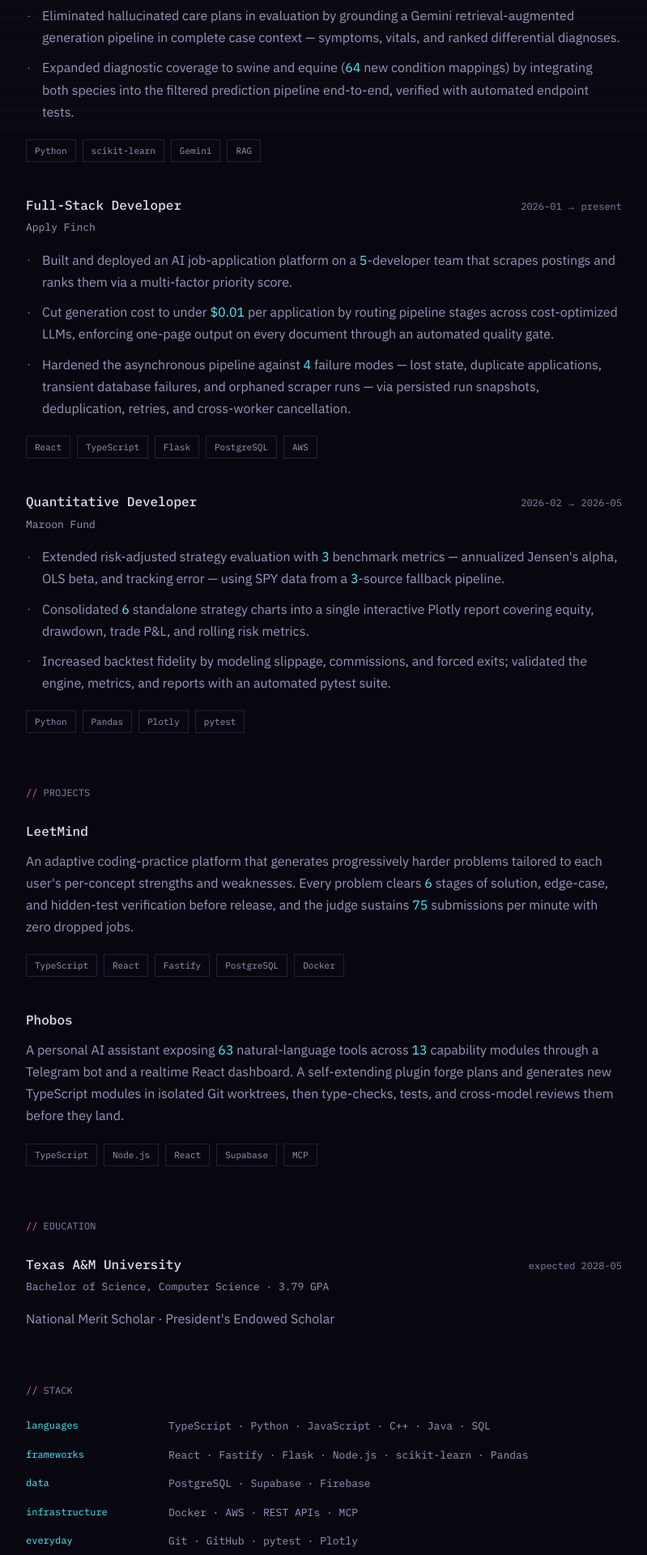
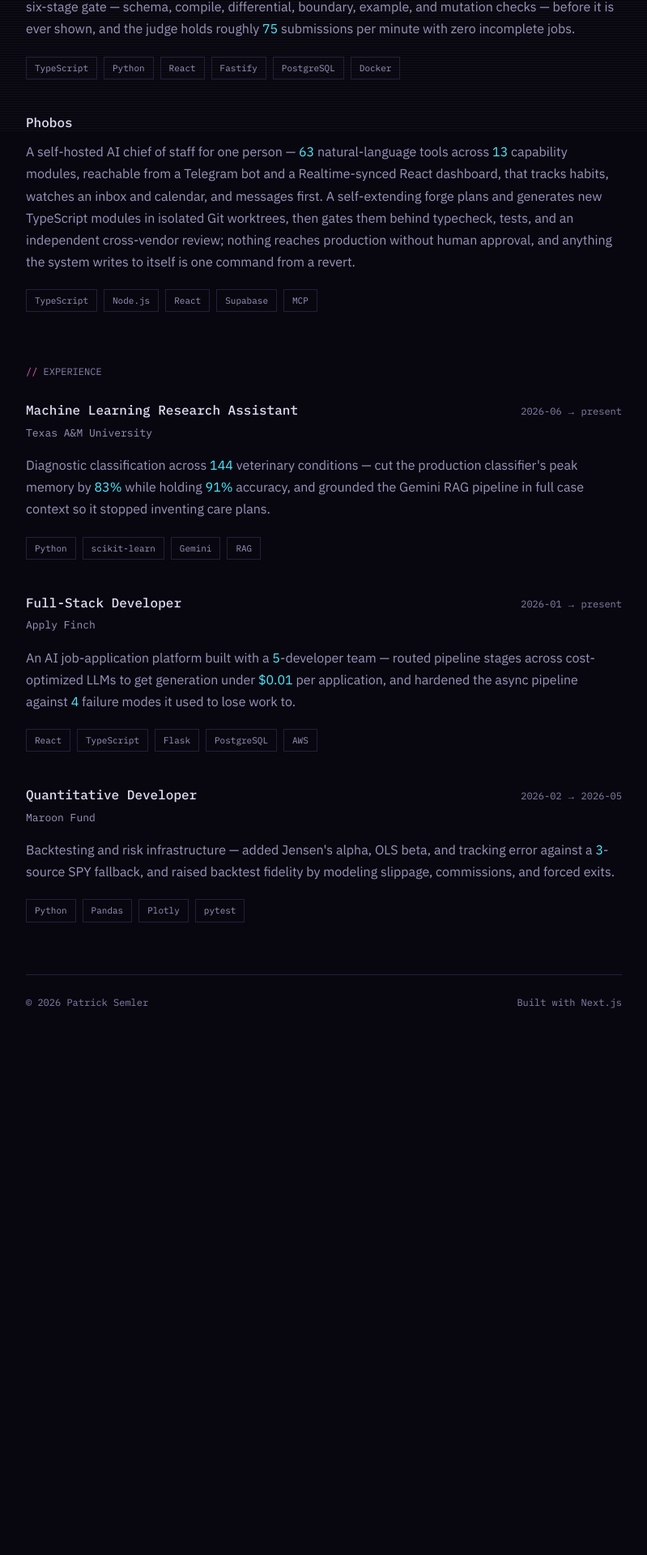
Before and after one commit to patricksemler/patricksemler.github.io, a Next.js app: page / in a window 1280 px wide. Shown: the part 637-2557 px from the top of the page at 81% size, without its empty margins (240-1039 px from the left). After the commit the page ends 1948 px from the top, so only its background shows below. Built offline with nearby package versions, Linux system fonts and the light colour scheme.

Commit message:
Structural changes

```diff
--- a/app/page.tsx
+++ b/app/page.tsx
@@ -1,8 +1,6 @@
-import { Education } from "@/components/education";
 import { Experience } from "@/components/experience";
 import { Intro } from "@/components/intro";
 import { Projects } from "@/components/projects";
-import { Stack } from "@/components/stack";
 import { profile } from "@/content/profile";
 
 export default function Home() {
@@ -20,11 +18,16 @@ export default function Home() {
       <div className="mx-auto w-full max-w-[52rem] px-6 py-12 sm:px-10 sm:py-14 lg:px-12 lg:py-16">
         <Intro />
 
+        {/* Projects lead. The résumé is linked in the header and covers the
+            employment record in order; what this page adds is the work, so the
+            work goes first and experience corroborates it.
+
+            Education and Stack both came out — the résumé carries the degree
+            and the coursework, and the per-entry tags already say what each
+            thing was built with, which is the only context a tool list has. */}
         <main id="main" className="mt-16 flex flex-col gap-16">
+          <Projects />
           <Experience />
-          <Projects />
-          <Education />
-          <Stack />
         </main>
 
         <footer className="relative z-10 mt-16 border-t border-line pt-6">
--- a/components/education.tsx
+++ /dev/null
@@ -1,23 +0,0 @@
-import { education } from "@/content/profile";
-import { Section } from "./section";
-
-export function Education() {
-  const honors = education.detail.find((d) => d.label === "honors");
-
-  return (
-    <Section id="education" label="Education">
-      <div className="flex flex-wrap items-baseline justify-between gap-x-8 gap-y-1">
-        <h3 className="text-[1rem] font-medium text-ink">{education.school}</h3>
-        <p className="text-[0.75rem] text-faint tabular-nums">{`expected ${education.graduation}`}</p>
-      </div>
-      <p className="mt-1 text-[0.8125rem] text-dim">
-        {`${education.degree} · 3.79 GPA`}
-      </p>
-      {honors ? (
-        <p className="mt-4 font-sans text-[1rem] leading-[1.7] text-dim">
-          {honors.value}
-        </p>
-      ) : null}
-    </Section>
-  );
-}
--- a/components/experience.tsx
+++ b/components/experience.tsx
@@ -21,22 +21,12 @@ export function Experience() {
 
             <p className="mt-1 text-[0.8125rem] text-dim">{role.company}</p>
 
-            <ul className="mt-4 flex flex-col gap-2.5">
-              {role.bullets.map((bullet) => (
-                <li
-                  key={bullet}
-                  className="relative pl-5 font-sans text-[1rem] leading-[1.7] text-dim"
-                >
-                  <span
-                    aria-hidden
-                    className="absolute top-[0.3em] left-0 font-mono text-[0.75rem] text-faint"
-                  >
-                    ·
-                  </span>
-                  <Metrics text={bullet} />
-                </li>
-              ))}
-            </ul>
+            {/* One line, not three bullets. The bulleted version is the
+                résumé's job, and printing it twice is what made this page a
+                duplicate of the PDF. */}
+            <p className="mt-4 font-sans text-[1rem] leading-[1.7] text-dim">
+              <Metrics text={role.summary} />
+            </p>
 
             <TagList
               items={role.stack}
--- a/components/stack.tsx
+++ /dev/null
@@ -1,22 +0,0 @@
-import { stack } from "@/content/profile";
-import { Section } from "./section";
-
-export function Stack() {
-  return (
-    <Section id="stack" label="Stack">
-      <dl className="flex flex-col gap-3.5">
-        {stack.map((group) => (
-          <div
-            key={group.group}
-            className="grid gap-x-8 gap-y-0.5 sm:grid-cols-[9rem_minmax(0,1fr)]"
-          >
-            <dt className="text-[0.75rem] text-cyan">{group.group}</dt>
-            <dd className="text-[0.8125rem] text-dim">
-              {group.items.join(" · ")}
-            </dd>
-          </div>
-        ))}
-      </dl>
-    </Section>
-  );
-}
--- a/content/profile.ts
+++ b/content/profile.ts
@@ -1,6 +1,10 @@
 /* ==========================================================================
  * EDIT THIS FILE — it is the only file you need to touch to change what the
- * site says. Content is drawn from Patrick Semler's résumé (July 2026).
+ * site says.
+ *
+ * The résumé is linked in the header and carries the complete record: every
+ * bullet, every date, coursework, honors. So this page does not have to, and
+ * the rule for anything you add here is that it should not try to.
  * ========================================================================== */
 
 export const profile = {
@@ -17,7 +21,6 @@ export const profile = {
   email: "patricksemler@tamu.edu",
 } as const;
 
-
 /* --------------------------------------------------------------------------
  * The opening paragraph. Split into parts so a phrase can carry a link: give
  * a part an `href` and it renders as an inline link, otherwise it is plain
@@ -28,108 +31,37 @@ export type BioPart = { text: string; href?: string };
 export const bio: BioPart[] = [
   { text: "I'm a Computer Science student at " },
   { text: "Texas A&M", href: "https://www.tamu.edu" },
-  { text: ", currently doing machine learning research on veterinary diagnostics. I build full-stack AI systems at " },
+  {
+    text: ", currently doing machine learning research on veterinary diagnostics. I build full-stack AI systems at ",
+  },
   { text: "Apply Finch" },
   { text: ", and before that wrote backtesting and risk infrastructure at " },
   { text: "Maroon Fund" },
+  /* The paragraph hands off to the section below it rather than summing up:
+     both projects are named with just enough of a hook to make scrolling the
+     obvious next move, and the full write-up is eight lines down. */
   { text: ". On my own time I'm building " },
   { text: "LeetMind" },
-  { text: ", an adaptive coding-practice platform, and " },
+  {
+    text: ", an adaptive coding-practice platform that aims each problem at what you are actually weak at, and ",
+  },
   { text: "Phobos" },
-  { text: ", a self-extending AI assistant. National Merit Scholar, 3.79 GPA." },
+  {
+    text: ", a self-hosted AI chief of staff that can safely write and deploy new tools for itself.",
+  },
 ];
 
 /* --------------------------------------------------------------------------
  * Links. `label` is what renders; order is preserved.
+ *
+ * No "Email" entry — the address is written out in full under the name
+ * instead, which is both more visible and one fewer thing to click.
  * ----------------------------------------------------------------------- */
 export const links = [
   { label: "GitHub", href: "https://github.com/patricksemler" },
   { label: "LinkedIn", href: "https://linkedin.com/in/patricksemler" },
-  { label: "Email", href: "mailto:patricksemler@tamu.edu" },
   { label: "Résumé", href: "/resume.pdf" },
 ] as const;
-
-/* --------------------------------------------------------------------------
- * Education.
- * ----------------------------------------------------------------------- */
-export const education = {
-  school: "Texas A&M University",
-  degree: "Bachelor of Science, Computer Science",
-  location: "College Station, TX",
-  graduation: "2028-05",
-  detail: [
-    { label: "gpa", value: "3.79 / 4.00" },
-    {
-      label: "honors",
-      value: "National Merit Scholar · President's Endowed Scholar",
-    },
-    {
-      label: "coursework",
-      value:
-        "Program Design and Concepts · Data Structures and Algorithms · Discrete Math",
-    },
-    {
-      label: "involved",
-      value: "Aggie Coding Club · Aggies Create · TAMUhack · TIDAL",
-    },
-  ],
-} as const;
-
-/* --------------------------------------------------------------------------
- * Experience. Newest first — this renders as a timeline, so order matters.
- * Dates are ISO (`2026-06`); `end: "now"` marks the entry as current.
- * ----------------------------------------------------------------------- */
-export type Role = {
-  company: string;
-  title: string;
-  start: string;
-  end: string;
-  location: string;
-  bullets: string[];
-  stack: string[];
-};
-
-export const experience: Role[] = [
-  {
-    company: "Texas A&M University",
-    title: "Machine Learning Research Assistant",
-    start: "2026-06",
-    end: "now",
-    location: "College Station, TX",
-    bullets: [
-      "Reduced production classifier peak memory by 83% while holding 91% accuracy across 144 veterinary conditions, by tuning random-forest tree count and leaf constraints.",
-      "Eliminated hallucinated care plans in evaluation by grounding a Gemini retrieval-augmented generation pipeline in complete case context — symptoms, vitals, and ranked differential diagnoses.",
-      "Expanded diagnostic coverage to swine and equine (64 new condition mappings) by integrating both species into the filtered prediction pipeline end-to-end, verified with automated endpoint tests.",
-    ],
-    stack: ["Python", "scikit-learn", "Gemini", "RAG"],
-  },
-  {
-    company: "Apply Finch",
-    title: "Full-Stack Developer",
-    start: "2026-01",
-    end: "now",
-    location: "College Station, TX",
-    bullets: [
-      "Built and deployed an AI job-application platform on a 5-developer team that scrapes postings and ranks them via a multi-factor priority score.",
-      "Cut generation cost to under $0.01 per application by routing pipeline stages across cost-optimized LLMs, enforcing one-page output on every document through an automated quality gate.",
-      "Hardened the asynchronous pipeline against 4 failure modes — lost state, duplicate applications, transient database failures, and orphaned scraper runs — via persisted run snapshots, deduplication, retries, and cross-worker cancellation.",
-    ],
-    stack: ["React", "TypeScript", "Flask", "PostgreSQL", "AWS"],
-  },
-  {
-    company: "Maroon Fund",
-    title: "Quantitative Developer",
-    start: "2026-02",
-    end: "2026-05",
-    location: "College Station, TX",
-    bullets: [
-      "Extended risk-adjusted strategy evaluation with 3 benchmark metrics — annualized Jensen's alpha, OLS beta, and tracking error — using SPY data from a 3-source fallback pipeline.",
-      "Consolidated 6 standalone strategy charts into a single interactive Plotly report covering equity, drawdown, trade P&L, and rolling risk metrics.",
-      "Increased backtest fidelity by modeling slippage, commissions, and forced exits; validated the engine, metrics, and reports with an automated pytest suite.",
-    ],
-    stack: ["Python", "Pandas", "Plotly", "pytest"],
-  },
-];
 
 /* --------------------------------------------------------------------------
  * Projects. Not a sequence — order is editorial, so put your best first.
@@ -152,8 +84,8 @@ export const projects: Project[] = [
     lang: "TypeScript",
     status: "active",
     blurb:
-      "An adaptive coding-practice platform that generates progressively harder problems tailored to each user's per-concept strengths and weaknesses. Every problem clears 6 stages of solution, edge-case, and hidden-test verification before release, and the judge sustains 75 submissions per minute with zero dropped jobs.",
-    stack: ["TypeScript", "React", "Fastify", "PostgreSQL", "Docker"],
+      "An adaptive coding-practice platform that generates original problems tailored to each user's per-concept mastery, so every session lands at the edge of their ability. Each generated problem clears a six-stage gate — schema, compile, differential, boundary, example, and mutation checks — before it is ever shown, and the judge holds roughly 75 submissions per minute with zero incomplete jobs.",
+    stack: ["TypeScript", "Python", "React", "Fastify", "PostgreSQL", "Docker"],
     repo: null,
     demo: null,
   },
@@ -162,7 +94,7 @@ export const projects: Project[] = [
     lang: "TypeScript",
     status: "active",
     blurb:
-      "A personal AI assistant exposing 63 natural-language tools across 13 capability modules through a Telegram bot and a realtime React dashboard. A self-extending plugin forge plans and generates new TypeScript modules in isolated Git worktrees, then type-checks, tests, and cross-model reviews them before they land.",
+      "A self-hosted AI chief of staff for one person — 63 natural-language tools across 13 capability modules, reachable from a Telegram bot and a Realtime-synced React dashboard, that tracks habits, watches an inbox and calendar, and messages first. A self-extending forge plans and generates new TypeScript modules in isolated Git worktrees, then gates them behind typecheck, tests, and an independent cross-vendor review; nothing reaches production without human approval, and anything the system writes to itself is one command from a revert.",
     stack: ["TypeScript", "Node.js", "React", "Supabase", "MCP"],
     repo: null,
     demo: null,
@@ -170,27 +102,53 @@ export const projects: Project[] = [
 ];
 
 /* --------------------------------------------------------------------------
- * Stack. Group things the way you would explain them out loud.
+ * Experience. Newest first — this renders as a timeline, so order matters.
+ * Dates are ISO (`2026-06`); `end: "now"` marks the entry as current.
+ *
+ * Deliberately one line each. The full bullets live in the résumé, and
+ * reprinting them here is what made this page a duplicate of the PDF. Give
+ * each role the single sentence you would say out loud, with the number that
+ * makes it real, and let the résumé carry the rest.
  * ----------------------------------------------------------------------- */
-export const stack = [
+export type Role = {
+  company: string;
+  title: string;
+  start: string;
+  end: string;
+  location: string;
+  summary: string;
+  stack: string[];
+};
+
+export const experience: Role[] = [
   {
-    group: "languages",
-    items: ["TypeScript", "Python", "JavaScript", "C++", "Java", "SQL"],
+    company: "Texas A&M University",
+    title: "Machine Learning Research Assistant",
+    start: "2026-06",
+    end: "now",
+    location: "College Station, TX",
+    summary:
+      "Diagnostic classification across 144 veterinary conditions — cut the production classifier's peak memory by 83% while holding 91% accuracy, and grounded the Gemini RAG pipeline in full case context so it stopped inventing care plans.",
+    stack: ["Python", "scikit-learn", "Gemini", "RAG"],
   },
   {
-    group: "frameworks",
-    items: ["React", "Fastify", "Flask", "Node.js", "scikit-learn", "Pandas"],
+    company: "Apply Finch",
+    title: "Full-Stack Developer",
+    start: "2026-01",
+    end: "now",
+    location: "College Station, TX",
+    summary:
+      "An AI job-application platform built with a 5-developer team — routed pipeline stages across cost-optimized LLMs to get generation under $0.01 per application, and hardened the async pipeline against 4 failure modes it used to lose work to.",
+    stack: ["React", "TypeScript", "Flask", "PostgreSQL", "AWS"],
   },
   {
-    group: "data",
-    items: ["PostgreSQL", "Supabase", "Firebase"],
+    company: "Maroon Fund",
+    title: "Quantitative Developer",
+    start: "2026-02",
+    end: "2026-05",
+    location: "College Station, TX",
+    summary:
+      "Backtesting and risk infrastructure — added Jensen's alpha, OLS beta, and tracking error against a 3-source SPY fallback, and raised backtest fidelity by modeling slippage, commissions, and forced exits.",
+    stack: ["Python", "Pandas", "Plotly", "pytest"],
   },
-  {
-    group: "infrastructure",
-    items: ["Docker", "AWS", "REST APIs", "MCP"],
-  },
-  {
-    group: "everyday",
-    items: ["Git", "GitHub", "pytest", "Plotly"],
-  },
-] as const;
+];
```
Also changed, not shown: components/intro.tsx (+15 -0 lines), .claude/launch.json.
